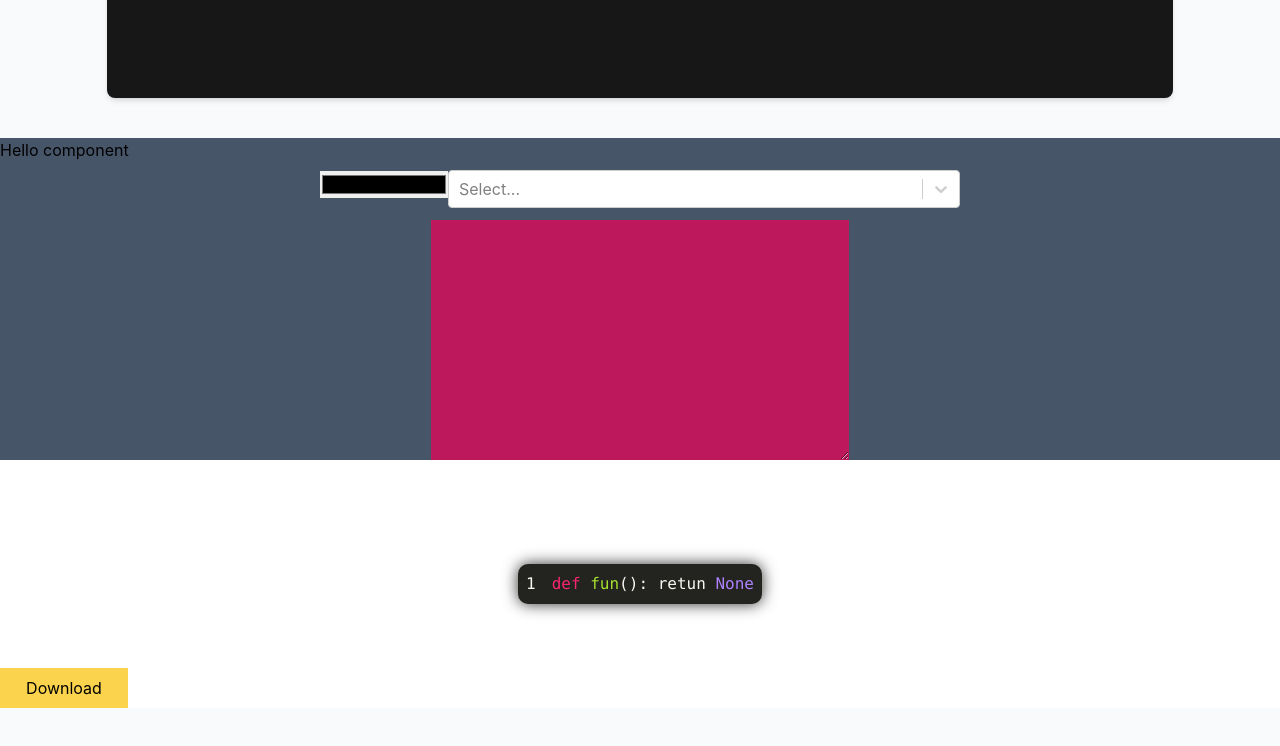
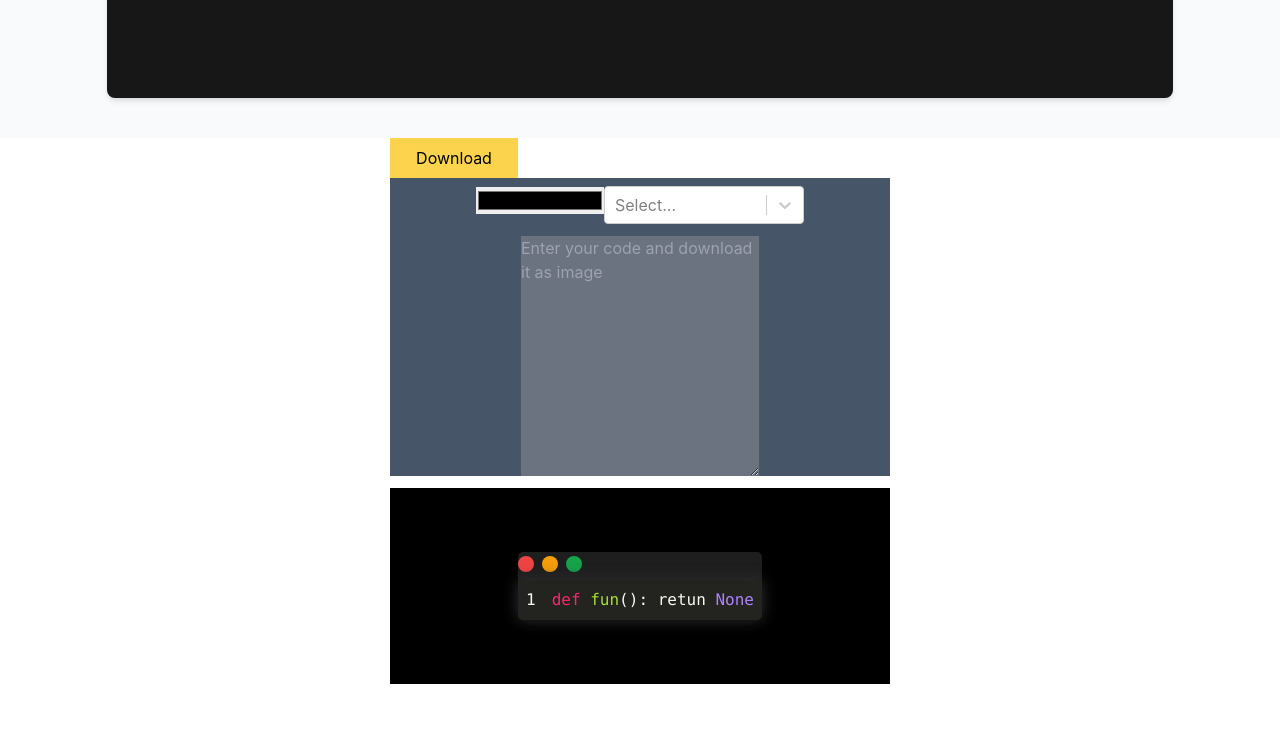
Before and after one commit to Lakshmanshankar/code-share, a React (Create React App) app: page / in a window 1280 px wide. Shown: the part 660-1406 px from the top of the page. After the commit the page ends 1344 px from the top, so only its background shows below. Built offline with nearby package versions, Linux system fonts and the light colour scheme.

Commit message:
Improved UI

```diff
--- a/src/App.js
+++ b/src/App.js
@@ -9,7 +9,6 @@ function App() {
       <NavBar/>
       <Main/>
       <Highlighter/>
-      <Main/>
     </div>
   );
 }
--- a/src/Components/Compoent.jsx
+++ b/src/Components/Compoent.jsx
@@ -1,19 +1,22 @@
 import SyntaxHighlighter from 'react-syntax-highlighter';
 import Select from 'react-select'
-import { useState,useEffect } from 'react';
+import { useState,useEffect,useRef } from 'react';
 // import { nnfxDark } from 'react-syntax-highlighter/dist/esm/styles/hljs';
 // import { irBlack } from 'react-syntax-highlighter/dist/cjs/styles/hljs';
 import { monokaiSublime } from 'react-syntax-highlighter/dist/cjs/styles/hljs';
-// import monokaiSublime from 'react-syntax-highlighter/dist/cjs/styles/hljs/monokai-sublime';
+
   const Options=[]
 
   const Component = () => {
+  var cinnamon=useRef()
   var [lang,setLang]=useState('python')
+  // var [icons,seticons]=useState(cinnamon.current)
   var [codeString,setCodeString]=useState('def fun(): retun None')
 
   SyntaxHighlighter.supportedLanguages.forEach((x)=>{
   Options.push({value:x,label:x})
   })
+
   useEffect(() => {
   setLang(lang)
   }, [lang])
@@ -28,24 +31,35 @@ import { monokaiSublime } from 'react-syntax-highlighter/dist/cjs/styles/hljs';
   var setBackgroud=(e)=>{
     document.getElementById('holderMain').style.background=e.target.value;
   }
+
   return (
     <>
     <div className='w-full h-auto bg-slate-600'>
-    <h1>Hello component</h1>
     <div className="holder w-full flex justify-center flex-col items-center h-fit sm:flex-row">
     <input type="color" name="colorpalte" id="color" className='w-10/12 sm:w-32 border-teal-300 borderless' placeholder='Color' onChange={setBackgroud}/>
     <Select options={Options} defaultValue={lang} onChange={setLanguage} className='aurora sm:w-2/5 ml w-10/12 mt-2'></Select>
     </div>
     <div className="textArea flex justify-center m-3">
-      <textarea name="codeContainer" id="codeEngine" cols="30" rows="10" className='bg-pink-700 sm:w-2/6 w-full' onChangeCapture={handleValueOnInput}></textarea>
+      <textarea name="codeContainer" id="codeEngine" cols="30" rows="10" className=' bg-gray-500 sm:w-3/6 w-full' onChangeCapture={handleValueOnInput} placeholder="Enter your code and download it as image"></textarea>
     </div>
     </div>
-    <div className="" id='Printable'>
-    <div className="printable w-full flex justify-center items-center flex-col py-16" id='holderMain'>
-    <div className="headerPro h-7 bg-white"></div>
-    <SyntaxHighlighter language={lang} style={monokaiSublime} showLineNumbers={true} wrapLongLines={true} className="Program">
+    <div className=" flex justify-center">
+      <div className="printable" id='Printable'>
+    <div className="printable bg-black flex flex-col sm:py-16 sm:px-32 px-10 py-10" id='holderMain'>
+    <div className="headerPro h-7 min-w-min bg-black justify-between topround">
+      <div className="dummyleft float-left">
+      <div className="hldCont w-16 bg-transparent flex justify-between py-1">
+      <div className="contianers-1 w-4 h-4 rounded-full bg-red-500 "></div>
+      <div className="contianers-2 w-4 h-4 rounded-full bg-amber-500"></div>
+      <div className="contianers-3 w-4 h-4 rounded-full bg-green-600"></div>
+      </div>
+      </div>
+      <div className="dummyroght"></div>
+    </div>
+    <SyntaxHighlighter language={lang} style={monokaiSublime} showLineNumbers={true} wrapLongLines={true} className="Program" ref={cinnamon}>
     {codeString}
     </SyntaxHighlighter>
+    </div>
     </div>
     </div>
     </>
--- a/src/Components/Highlighter.jsx
+++ b/src/Components/Highlighter.jsx
@@ -27,11 +27,11 @@ export default class Highlighter extends Component {
     };
   render() {
     return (
-      <div id='code' className='code'>
+      <div id='code' className='code flex justify-center flex-col items-center m-0 p-0'>
         <div className="printable" ref={this.download}>
+        <button className=' w-32 h-10 bg-amber-300' onClick={()=>{this.exportAsImage(document.getElementById('Printable'),"text")}}>Download</button>
         <Compoent/>
         </div>
-        <button className=' w-32 h-10 bg-amber-300' onClick={()=>{this.exportAsImage(document.getElementById('Printable'),"text")}}>Download</button>
       </div>
     )
   }
--- a/src/index.css
+++ b/src/index.css
@@ -40,6 +40,13 @@ code {
 }
 .Program{
   border: 0ch;
-  border-radius: 10px;
   box-shadow: 0px 0px 15px rgb(48, 48, 48);
+  border-bottom-left-radius: 5px;
+  border-bottom-right-radius: 5px;
 }
+.topround{
+  border: 0ch;
+  border-top-left-radius: 5px;
+  border-top-right-radius: 5px;
+  background: rgb(31, 30, 30);
+}
```
